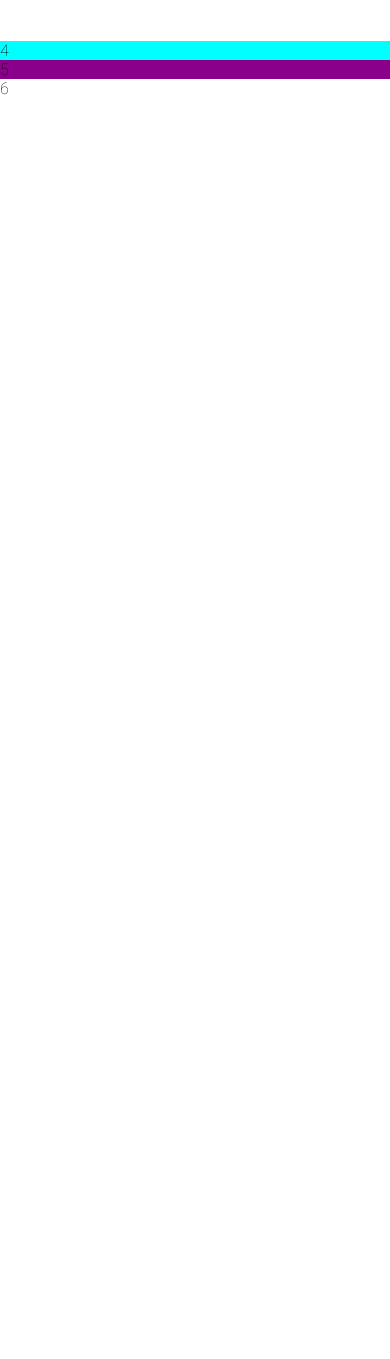
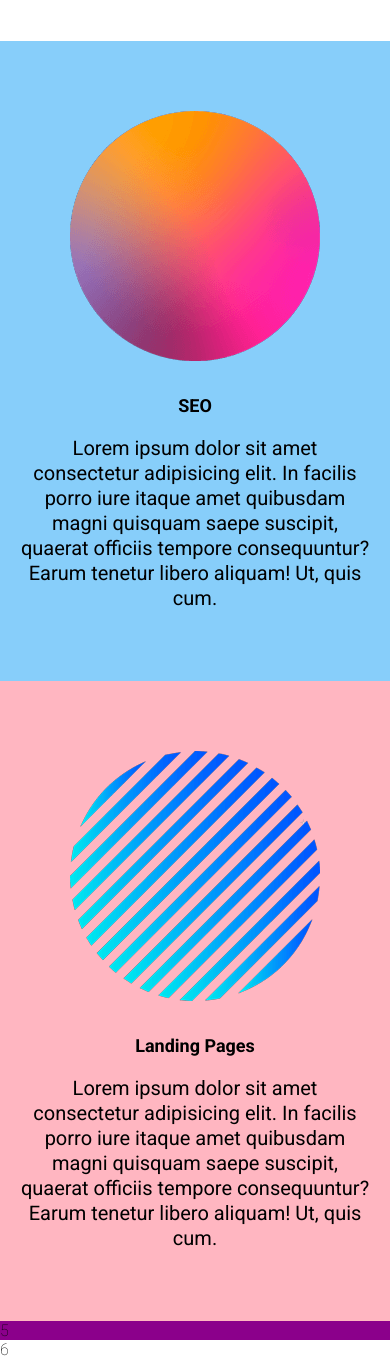
Before and after one commit to DanyelOli/landing-page-com-grid, a plain HTML site: page index.html in a window 390 px wide. Shown: the part 2424-3783 px from the top of the page. Before the commit the page ends 2522 px from the top, so only its background shows below. Drawn offline with Linux system fonts and the light colour scheme.

Commit message:
designe e responsividade do services

```diff
--- a/index.html
+++ b/index.html
@@ -61,7 +61,26 @@
       <a href="" class="btn-know-more">Saiba mais</a>
     </div>
   </section>
-  <section class="services">4</section>
+  <section class="services">
+    <div class="service">
+      <img src="./src/img/bolinha1.png" alt="Bolinha 1">
+      <div class="service-info">
+        <h3>SEO</h3>
+        <P>Lorem ipsum dolor sit amet consectetur adipisicing elit. In facilis porro iure itaque amet quibusdam magni
+          quisquam saepe suscipit, quaerat officiis tempore consequuntur? Earum tenetur libero aliquam! Ut, quis cum.
+        </P>
+      </div>
+    </div>
+    <div class="service">
+      <img src="./src/img/bolinha2.png" alt="Bolinha 2">
+      <div class="service-info">
+        <h3>Landing Pages</h3>
+        <P>Lorem ipsum dolor sit amet consectetur adipisicing elit. In facilis porro iure itaque amet quibusdam magni
+          quisquam saepe suscipit, quaerat officiis tempore consequuntur? Earum tenetur libero aliquam! Ut, quis cum.
+        </P>
+      </div>
+    </div>
+  </section>
   <section class="projects">5</section>
   <section class="footer">6</section>
 </body>
--- a/src/css/style.css
+++ b/src/css/style.css
@@ -75,7 +75,7 @@ body {
   opacity: 0.9;}
 }
 
-@media(max-width: 425px) {
+@media(max-width: 426px) {
   .hero {
     height: 60vh;
   }
@@ -139,7 +139,7 @@ body {
   background-size: cover;
 }
 
-@media (max-width: 425px) {
+@media (max-width: 426px) {
   .about .item {
     text-align: center;
   }
@@ -154,7 +154,45 @@ body {
 
 .services {
   grid-area: services;
-  background-color: cyan;
+  display: grid;
+  grid-template-columns: 1fr 1fr;
+}
+
+.services .service {
+  padding: 70px 20px;
+  text-align: center;
+}
+
+.services .service img{
+  width: 250px;
+  margin-bottom: 30px;
+}
+
+.services .service h3 {
+  font-size: 1.8rem;
+  font-weight: 700;
+}
+
+.services .service p {
+  font-size: 2rem;
+  font-weight: 400;
+  max-width: 400px;
+  margin: 20px auto 0;
+  line-height: 25px;
+}
+
+.services .service:nth-child(1) {
+  background-color: lightskyblue;
+}
+
+.services .service:nth-child(2) {
+  background-color: lightpink;
+}
+
+@media (max-width: 426px) {
+  .services {
+    grid-template-columns: 1fr;
+  }
 }
 
 /* PROJECTS */
```
